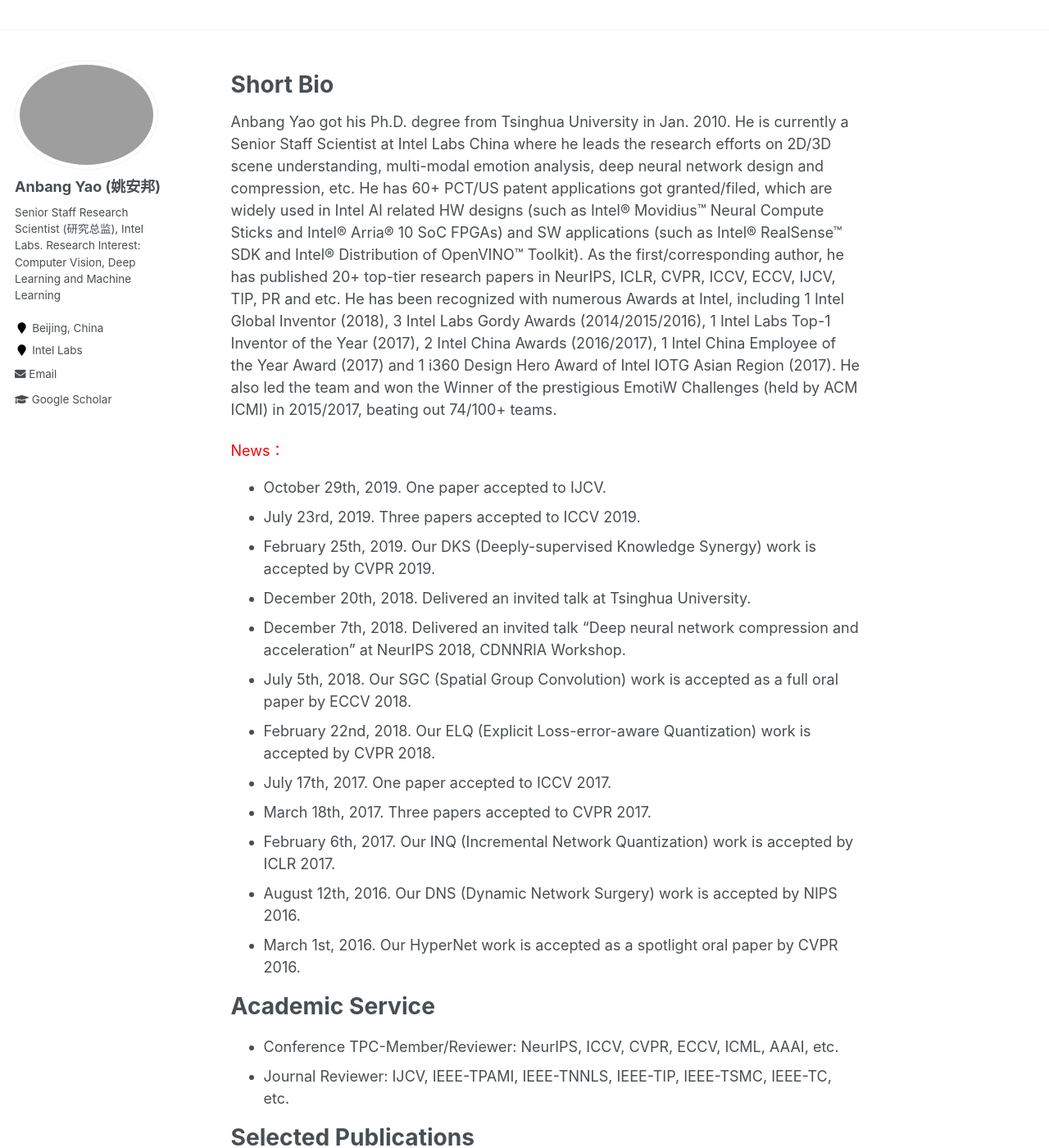
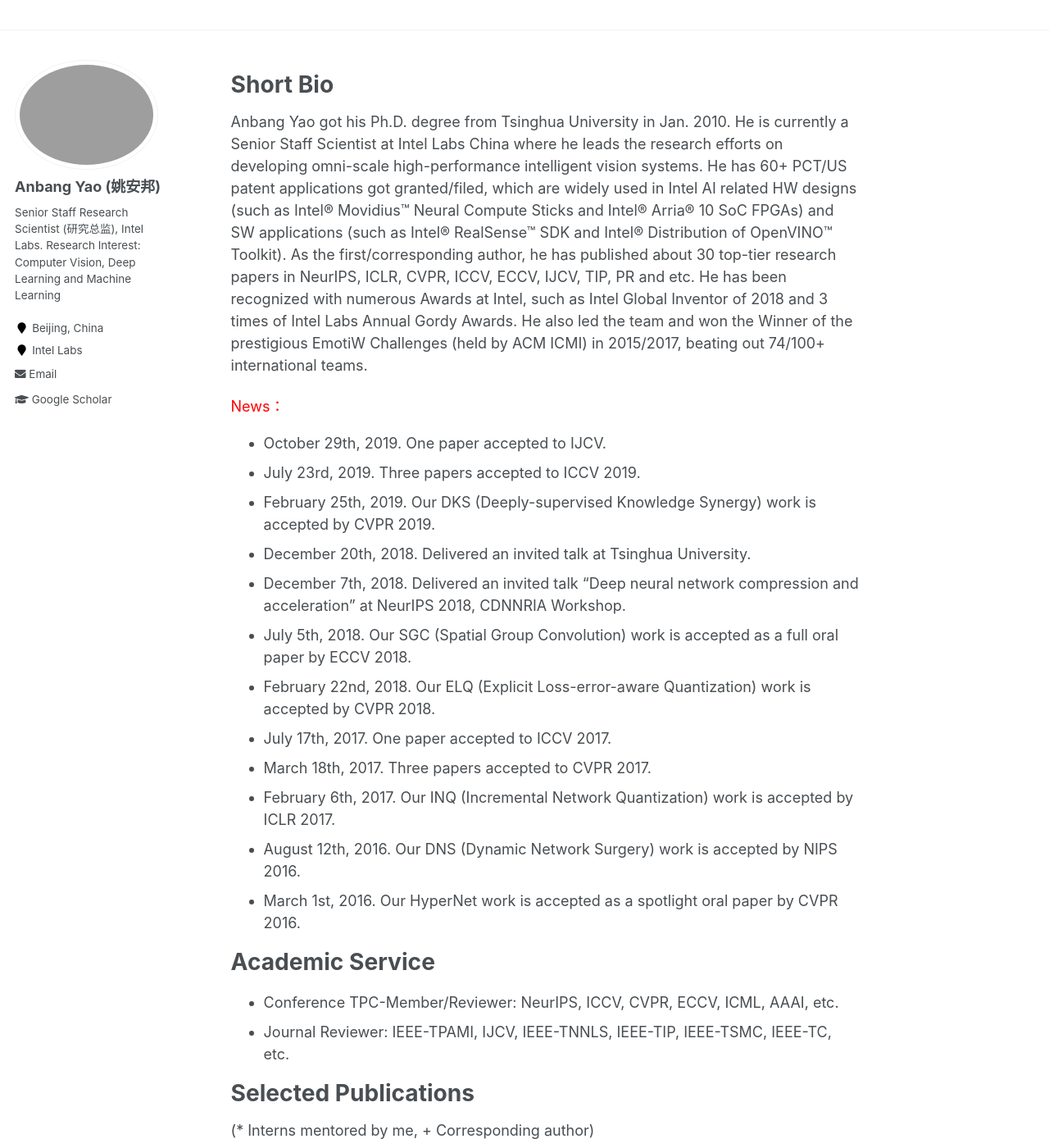
Before and after one commit to YaoAnbang/YaoAnbang.github.io, a Jekyll site: the page built from _pages/about.md, in a window 1280 px wide and 1400 px high. Shown: the whole window at 82% size. Built offline with Jekyll 4.4.1, drawn with Linux system fonts in a browser that asks for light colours.

Commit message:
Update about.md

```diff
--- a/_pages/about.md
+++ b/_pages/about.md
@@ -11,7 +11,7 @@
 Short Bio
 =====
 
-Anbang Yao got his Ph.D. degree from Tsinghua University in Jan. 2010. He is currently a Senior Staff Scientist at Intel Labs China where he leads the research efforts on 2D/3D scene understanding, multi-modal emotion analysis, deep neural network design and compression, etc. He has 60+ PCT/US patent applications got granted/filed, which are widely used in Intel AI related HW designs (such as Intel® Movidius™ Neural Compute Sticks and Intel® Arria® 10  SoC FPGAs) and SW applications (such as Intel® RealSense™ SDK and Intel® Distribution of OpenVINO™ Toolkit). As the first/corresponding author, he has published 20+ top-tier research papers in NeurIPS, ICLR, CVPR, ICCV, ECCV, IJCV, TIP, PR and etc. He has been recognized with numerous Awards at Intel, including 1 Intel Global Inventor (2018), 3 Intel Labs Gordy Awards (2014/2015/2016), 1 Intel Labs Top-1 Inventor of the Year (2017), 2 Intel China Awards (2016/2017), 1 Intel China Employee of the Year Award (2017) and 1 i360 Design Hero Award of Intel IOTG Asian Region (2017). He also led the team and won the Winner of the prestigious EmotiW Challenges (held by ACM ICMI) in 2015/2017, beating out 74/100+ teams.
+Anbang Yao got his Ph.D. degree from Tsinghua University in Jan. 2010. He is currently a Senior Staff Scientist at Intel Labs China where he leads the research efforts on developing omni-scale high-performance intelligent vision systems. He has 60+ PCT/US patent applications got granted/filed, which are widely used in Intel AI related HW designs (such as Intel® Movidius™ Neural Compute Sticks and Intel® Arria® 10  SoC FPGAs) and SW applications (such as Intel® RealSense™ SDK and Intel® Distribution of OpenVINO™ Toolkit). As the first/corresponding author, he has published about 30 top-tier research papers in NeurIPS, ICLR, CVPR, ICCV, ECCV, IJCV, TIP, PR and etc. He has been recognized with numerous Awards at Intel, such as Intel Global Inventor of 2018 and 3 times of Intel Labs Annual Gordy Awards. He also led the team and won the Winner of the prestigious EmotiW Challenges (held by ACM ICMI) in 2015/2017, beating out 74/100+ international teams.
 
 <font color="red">News：</font>
 + October 29th, 2019. One paper accepted to IJCV.
@@ -31,7 +31,7 @@
 =====
 
 + Conference TPC-Member/Reviewer: NeurIPS, ICCV, CVPR, ECCV, ICML, AAAI, etc.
-+ Journal Reviewer: IJCV, IEEE-TPAMI, IEEE-TNNLS, IEEE-TIP, IEEE-TSMC, IEEE-TC, etc.
++ Journal Reviewer: IEEE-TPAMI, IJCV, IEEE-TNNLS, IEEE-TIP, IEEE-TSMC, IEEE-TC, etc.
 
 Selected Publications
 =====
```
